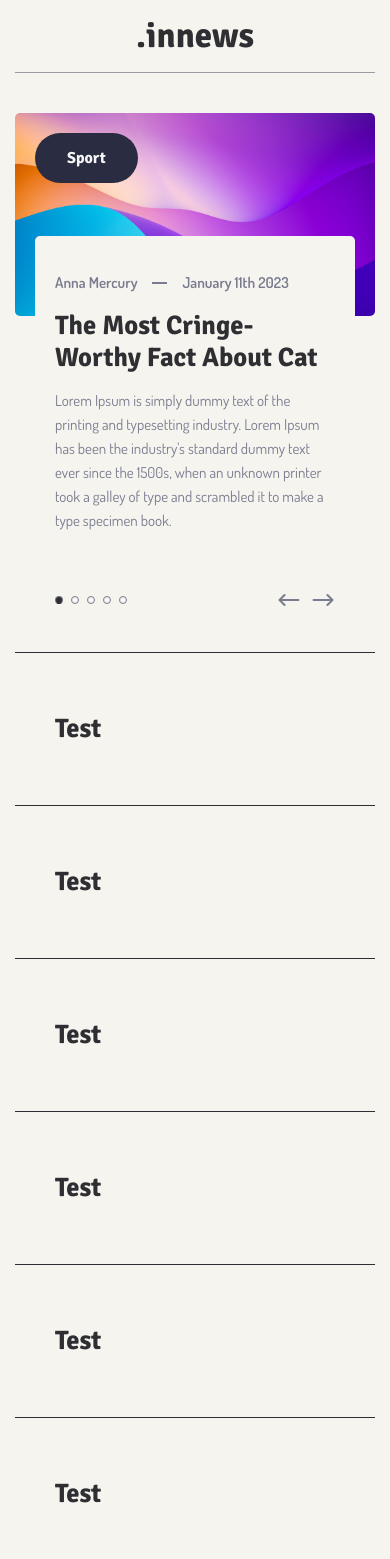
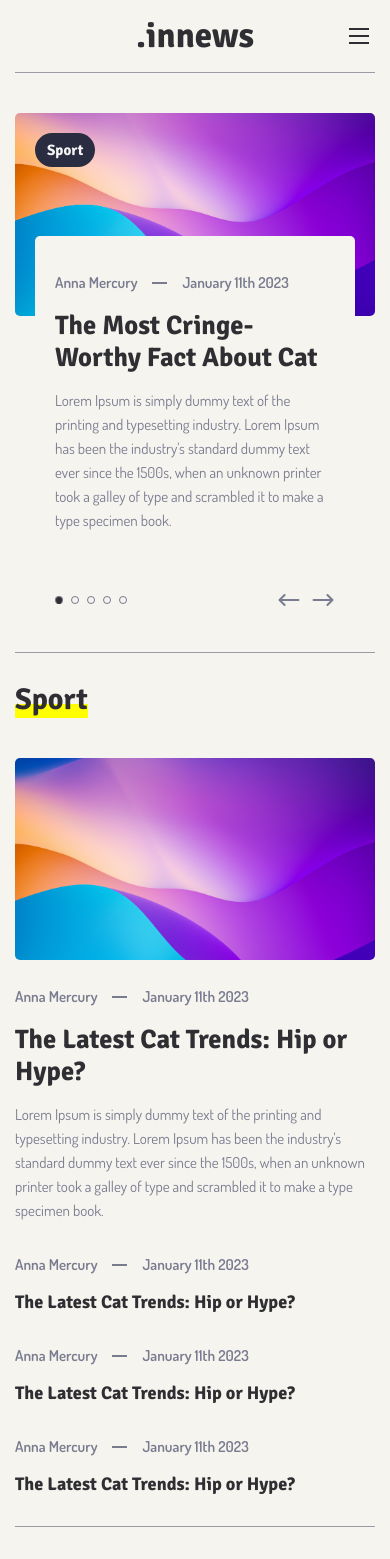
Before and after one commit to pradnyanandana/news-aggregator, a React (Create React App) app in the folder app-frontend/: page / in a window 390 px wide. Shown: the top 1559 px of the page. Built offline with nearby package versions, Linux system fonts and the light colour scheme; the HTML template or start-up script is replaced by a standard one.

Commit message:
add home category

```diff
--- a/app-frontend/src/App.css
+++ b/app-frontend/src/App.css
@@ -6,7 +6,20 @@
 }
 
 .container {
-  padding: 60px 40px;
+  padding: 60px 40px 0 40px;
+}
+
+.container span.info {
+  display: flex;
+  align-items: center;
+  gap: 15px;
+  font-weight: 600;
+}
+
+.container span.info span {
+  width: 15px;
+  height: 2px;
+  background-color: var(--body-color);
 }
 
 header .top-bar {
@@ -54,19 +67,6 @@ header nav a.active {
   border-bottom-color: var(--border-color);
 }
 
-button {
-  background-color: var(--button-background);
-  border: none;
-  border-radius: 50px;
-  color: var(--button-color);
-  padding: 15px 32px;
-  text-align: center;
-  text-decoration: none;
-  display: inline-block;
-  font-size: 16px;
-  cursor: pointer;
-}
-
 .search {
   width: 100%;
   max-width: 250px;
@@ -74,10 +74,14 @@ button {
   display: flex;
 }
 
+.search-icon {
+  display: none;
+}
+
 .search-term {
   width: 100%;
   border: 1px solid var(--border-color);
-  padding: 12px 15px;
+  padding: 12px 45px 12px 15px;
   border-radius: 50px;
   outline: none;
   background: transparent;
@@ -92,30 +96,23 @@ button {
   background-color: transparent;
   border: none;
   text-align: center;
+  line-height: 0;
   color: var(--border-color);
   cursor: pointer;
   font-size: 20px;
 }
 
-article {
+.slider article {
   display: none;
   margin-bottom: 20px;
   animation: all ease 0.4s;
 }
 
-article.active {
+.slider article.active {
   display: block;
 }
 
-article .img-container {
-  position: relative;
-  padding-bottom: 56.25%;
-  height: 0;
-  border-radius: 5px;
-  overflow: hidden;
-}
-
-article .img-container img {
+.slider article .img-container img {
   position: absolute;
   top: 0;
   left: 0;
@@ -124,13 +121,13 @@ article .img-container img {
   object-fit: cover;
 }
 
-article .img-container button {
+.slider article .img-container button {
   position: absolute;
   top: 30px;
   left: 30px;
 }
 
-article .container {
+.slider article .container {
   position: relative;
   margin: 0 auto;
   margin-top: -160px;
@@ -140,21 +137,16 @@ article .container {
   z-index: 1;
 }
 
-article .container span.info {
-  display: flex;
-  align-items: center;
-  gap: 15px;
-  font-weight: 600;
-}
-
-article .container span.info span {
-  width: 15px;
-  height: 2px;
-  background-color: var(--body-color);
+.img-container {
+  position: relative;
+  padding-bottom: 56.25%;
+  height: 0;
+  border-radius: 5px;
+  overflow: hidden;
 }
 
 .slider {
-  margin-bottom: 40px;
+  margin-bottom: 60px;
 }
 
 .slider .title {
@@ -206,8 +198,69 @@ article .container span.info span {
 }
 
 .news-category .home-category {
-  padding: 60px 40px;
-  border-top: 1px solid var(--heading-color);
+  position: relative;
+  padding: 60px 0px;
+}
+
+.news-category .home-category > h2 {
+  width: fit-content;
+  margin-bottom: 60px;
+  background-size: 0 100%;
+  background-repeat: no-repeat;
+  background-image: linear-gradient(180deg, transparent 65%, #fcf113 0);
+  transition: all 0.4s ease;
+}
+
+.news-category .home-category:hover > h2 {
+  background-size: 100% 100%;
+}
+
+.news-category .home-category .container {
+  padding: 0;
+}
+
+.news-category .home-category .first-article span.info {
+  margin-top: 20px;
+}
+
+.news-category .home-category .other-article {
+  display: flex;
+  gap: 80px;
+  flex-direction: column;
+}
+
+.news-category .home-category .other-article article {
+  position: relative;
+}
+
+.news-category .home-category .other-article article:not(:first-child)::before {
+  content: "";
+  position: absolute;
+  width: 100%;
+  height: 2px;
+  top: -31px;
+  left: 0;
+  background-color: var(--heading-color);
+}
+
+.news-category .home-category::before {
+  content: "";
+  position: absolute;
+  top: 0;
+  left: -40px;
+  width: calc(100% + 80px);
+  height: 1px;
+  background-color: var(--placeholder-color);
+}
+
+.news-category .home-category .articles-container {
+  display: flex;
+  gap: 60px;
+  flex-direction: row-reverse;
+}
+
+.news-category .home-category .articles-container > * {
+  width: calc(50% - 30px);
 }
 
 .site-footer {
@@ -231,15 +284,16 @@ article .container span.info span {
 
 .site-footer .container:nth-child(1) .row {
   display: flex;
+  flex-wrap: wrap;
   gap: 40px;
 }
 
 .site-footer .container:nth-child(1) .row .col:nth-child(1) {
-  width: 50%;
+  width: calc(50% - (80px / 3));
 }
 
 .site-footer .container:nth-child(1) .row .col:not(:nth-child(1)) {
-  width: 25%;
+  width: calc(25% - (80px / 3));
   display: flex;
   justify-content: flex-end;
 }
@@ -266,6 +320,10 @@ article .container span.info span {
 
 .footer-links li {
   display: block;
+}
+
+.footer-links li a {
+  color: var(--body-color);
 }
 
 .footer-links.inline li {
@@ -354,6 +412,53 @@ article .container span.info span {
   background-color: #ea4c89;
 }
 
+.hamburger {
+  height: 32px;
+  width: 32px;
+  display: none;
+  flex-direction: column;
+  justify-content: center;
+  align-items: center;
+  cursor: pointer;
+  margin-left: auto;
+}
+
+.line-top,
+.line-middle,
+.line-bottom {
+  height: 2px;
+  width: 20px;
+  background-color: var(--heading-color);
+  transition: all 0.2s ease;
+}
+
+.hamburger .line-top {
+  transform-origin: top left;
+  margin-bottom: 5px;
+}
+
+.hamburger .line-middle {
+  opacity: 1;
+}
+
+.hamburger.open .line-middle {
+  opacity: 0;
+  transform: translateX(-16px);
+}
+
+.hamburger .line-bottom {
+  transform-origin: top left;
+  margin-top: 5px;
+}
+
+.hamburger.open .line-bottom {
+  transform: translateX(-1px) rotate(-45deg);
+}
+
+.hamburger.open .line-top {
+  transform: rotate(45deg);
+}
+
 @media (max-width: 991px) {
   .site-footer [class^="col-"] {
     margin-bottom: 30px;
@@ -366,12 +471,20 @@ article .container span.info span {
   }
 
   .container {
-    padding: 40px 0;
+    padding: 40px 0 0 0;
   }
 
-  header .navigation,
-  header .buttons {
+  header .navigation .search,
+  header .buttons button {
     display: none;
+  }
+
+  header .navigation .search-icon {
+    display: block;
+  }
+
+  header .buttons .hamburger {
+    display: flex;
   }
 
   header .top-bar {
@@ -386,12 +499,50 @@ article .container span.info span {
     display: none;
   }
 
-  article .img-container button {
+  .news-category .home-category {
+    padding: 30px 0;
+  }
+
+  .news-category .home-category > h2 {
+    margin-bottom: 40px;
+    background: linear-gradient(to top, yellow 40%, transparent 40%);
+  }
+
+  .news-category .home-category::before {
+    left: 0px;
+    width: 100%;
+  }
+
+  .news-category .home-category .first-article span.info {
+    margin-top: 10px;
+  }
+
+  .news-category .home-category .articles-container {
+    display: block;
+  }
+
+  .news-category .home-category .articles-container > * {
+    width: 100%;
+  }
+
+  .news-category .home-category .other-article {
+    gap: 15px;
+  }
+
+  .news-category .home-category .other-article article::before {
+    display: none;
+  }
+
+  .slider {
+    margin-bottom: 40px;
+  }
+
+  .slider article .img-container button {
     top: 20px;
     left: 20px;
   }
 
-  article .container {
+  .slider article .container {
     margin-top: -80px;
     padding: 20px;
     width: calc(100% - 40px);
@@ -427,7 +578,7 @@ article .container span.info span {
     font-weight: 600;
   }
 
-  .site-footer .container:nth-child(1){
+  .site-footer .container:nth-child(1) {
     padding: 40px 0;
   }
 
@@ -436,17 +587,16 @@ article .container span.info span {
     padding-right: 0;
   }
 
-  .site-footer .container:nth-child(1) .row {
-    display: block;
+  .site-footer .container:nth-child(1) .row .col {
+    display: block !important;
   }
 
-  .site-footer .container:nth-child(1) .row .col {
-    display: block !important;
+  .site-footer .container:nth-child(1) .row .col:first-child {
     width: 100% !important;
   }
 
-  .site-footer .container:nth-child(1) .row .col:not(:last-child) {
-    margin-bottom: 40px;
+  .site-footer .container:nth-child(1) .row .col:not(:first-child) {
+    width: calc(50% - 20px) !important;
   }
 
   .site-footer .container:nth-child(2) .row {
--- a/app-frontend/src/components/Header.js
+++ b/app-frontend/src/components/Header.js
@@ -1,5 +1,22 @@
-import React from "react";
+import React, { useState } from "react";
 import { Search } from "react-feather";
+import { categories } from "../data/categories";
+
+const MenuButton = () => {
+  const [open, setOpen] = useState(false);
+
+  const handleClick = () => {
+    setOpen(!open);
+  };
+
+  return (
+    <div className={`hamburger ${open ? "open" : ""}`} onClick={handleClick}>
+      <div className="line-top" />
+      <div className="line-middle" />
+      <div className="line-bottom" />
+    </div>
+  );
+};
 
 const Header = () => {
   return (
@@ -7,9 +24,13 @@ const Header = () => {
       <div className="top-bar">
         <div className="navigation">
           <div className="search">
-            <input type="text" className="search-term" placeholder="Search"></input>
+            <input
+              type="text"
+              className="search-term"
+              placeholder="Search"
+            ></input>
             <button type="submit" className="search-button">
-              <Search size={15} />
+              <Search size={18} />
             </button>
           </div>
         </div>
@@ -18,18 +39,15 @@ const Header = () => {
         </div>
         <div className="buttons">
           <button>Sign In</button>
+          <MenuButton />
         </div>
       </div>
       <div className="bottom-bar">
         <div className="menu-wrapper">
           <nav>
-            <a className="active">News</a>
-            <a>Sport</a>
-            <a>Entertainment</a>
-            <a>Life</a>
-            <a>Money</a>
-            <a>Tech</a>
-            <a>Travel</a>
+            {categories.map((cat, index) => (
+              <a key={index}>{cat.title}</a>
+            ))}
           </nav>
         </div>
       </div>
--- a/app-frontend/src/components/News.js
+++ b/app-frontend/src/components/News.js
@@ -1,17 +1,17 @@
 import Slider from "./Slider";
 import NewsHomeCategory from "./NewsHomeCategory";
+import { categories } from "../data/categories";
 
 const News = () => {
   return (
     <div className="container">
       <Slider />
       <div className="news-category">
-        <NewsHomeCategory category={"sport"} />
-        <NewsHomeCategory category={"entertaintment"} />
-        <NewsHomeCategory category={"life"} />
-        <NewsHomeCategory category={"money"} />
-        <NewsHomeCategory category={"tech"} />
-        <NewsHomeCategory category={"travel"} />
+        {categories
+          .filter((cat) => cat.slug !== "news")
+          .map((cat, index) => (
+            <NewsHomeCategory key={index} category={cat} />
+          ))}
       </div>
     </div>
   );
--- a/app-frontend/src/components/NewsHomeCategory.js
+++ b/app-frontend/src/components/NewsHomeCategory.js
@@ -1,7 +1,64 @@
 const NewsHomeCategory = ({ category }) => {
-  return <div className="home-category">
-    <h3>Test</h3>
-  </div>;
+  return (
+    <div className="home-category">
+      <h2>{category.title}</h2>
+      <div className="articles-container">
+        <div className="first-article">
+          <article>
+            <div className="img-container">
+              <img src="/sample-image.jpg" alt="Article"></img>
+            </div>
+            <div className="container">
+              <span className="info">
+                <p>Anna Mercury</p>
+                <span></span>
+                <p>January 11th 2023</p>
+              </span>
+              <h3 className="title">The Latest Cat Trends: Hip or Hype?</h3>
+              <p>
+                Lorem Ipsum is simply dummy text of the printing and typesetting
+                industry. Lorem Ipsum has been the industry's standard dummy
+                text ever since the 1500s, when an unknown printer took a galley
+                of type and scrambled it to make a type specimen book.
+              </p>
+            </div>
+          </article>
+        </div>
+        <div className="other-article">
+          <article>
+            <div className="container">
+              <span className="info">
+                <p>Anna Mercury</p>
+                <span></span>
+                <p>January 11th 2023</p>
+              </span>
+              <h5 className="title">The Latest Cat Trends: Hip or Hype?</h5>
+            </div>
+          </article>
+          <article>
+            <div className="container">
+              <span className="info">
+                <p>Anna Mercury</p>
+                <span></span>
+                <p>January 11th 2023</p>
+              </span>
+              <h5 className="title">The Latest Cat Trends: Hip or Hype?</h5>
+            </div>
+          </article>
+          <article>
+            <div className="container">
+              <span className="info">
+                <p>Anna Mercury</p>
+                <span></span>
+                <p>January 11th 2023</p>
+              </span>
+              <h5 className="title">The Latest Cat Trends: Hip or Hype?</h5>
+            </div>
+          </article>
+        </div>
+      </div>
+    </div>
+  );
 };
 
 export default NewsHomeCategory;
--- /dev/null
+++ b/app-frontend/src/data/categories.js
@@ -0,0 +1,9 @@
+export const categories = [
+  { title: "News", slug: 'news', link: <></> },
+  { title: "Sport", slug: 'sport', link: <></> },
+  { title: "Entertainment", slug: 'entertainment', link: <></> },
+  { title: "Life", slug: 'life', link: <></> },
+  { title: "Money", slug: 'money', link: <></> },
+  { title: "Tech", slug: 'tech', link: <></> },
+  { title: "Travel", slug: 'travel', link: <></> },
+];
--- a/app-frontend/src/index.css
+++ b/app-frontend/src/index.css
@@ -96,19 +96,33 @@ h6 {
   font-size: 100%;
 }
 
+svg {
+  stroke-width: 1px;
+}
+
 a,
 button {
   color: var(--heading-color);
   font-family: var(--heading-font);
   font-weight: 700;
+  text-decoration: none;
 }
 
 a:hover {
   color: var(--active-color);
 }
 
-svg {
-  stroke-width: 1px;
+button {
+  background-color: var(--button-background);
+  border: none;
+  border-radius: 50px;
+  color: var(--button-color);
+  padding: 15px 32px;
+  text-align: center;
+  text-decoration: none;
+  display: inline-block;
+  font-size: 16px;
+  cursor: pointer;
 }
 
 @media only screen and (max-width: 768px) {
@@ -116,6 +130,10 @@ svg {
   a,
   button {
     font-size: 15px;
+  }
+
+  button {
+    padding: 8px 12px;
   }
 
   h1 {
```
Also changed, not shown: app-frontend/src/components/Footer.js (+28 -52 lines).
